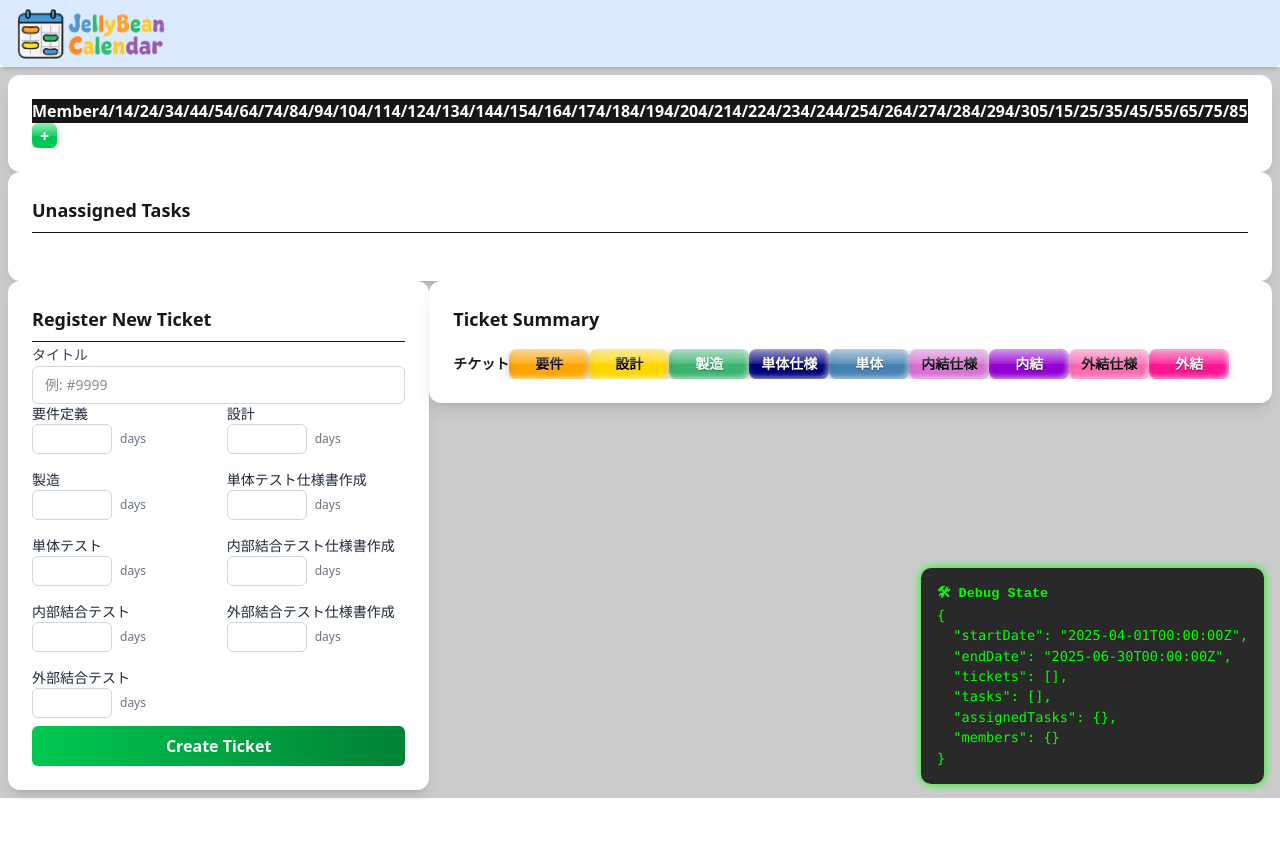
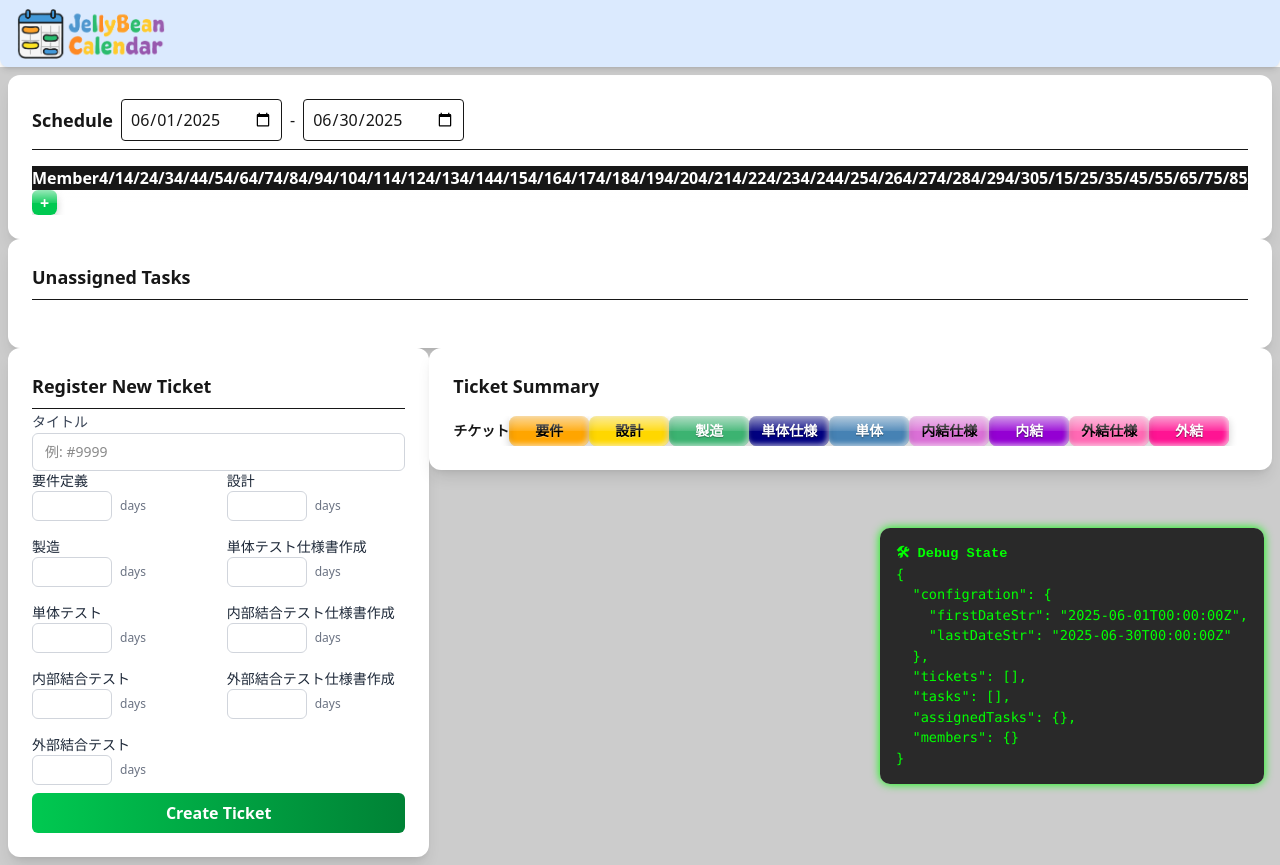
Before and after one commit to Yasu0812/schedule_maker, a Next.js app: page / in a window 1280 px wide. Before the commit the page ends 800 px from the top, so only its background shows below. Built offline with nearby package versions, Linux system fonts and the light colour scheme.

Commit message:
Add ScheduleConfiguration and ScheduleConfigurationService classes; refactor ScheduleMaker and related components to integrate schedule configuration management

```diff
--- a/src/app/common/DateUtil.ts
+++ b/src/app/common/DateUtil.ts
@@ -1,4 +1,3 @@
-
 export class DateUtil {
 
     /**
@@ -22,6 +21,61 @@ export class DateUtil {
     }
 
     /**
+     * 現在の日付をYYYY-MM-DDT00:00:00Z形式の文字列で返します。
+     * @returns
+     *
+     */
+    static getCurrentDateStr(): string {
+        const now = new Date();
+        return DateUtil.formatDate(now);
+    }
+
+    /**
+     * 現在の日付を元に、指定された日数を加算した日付をYYYY-MM-DDT00:00:00Z形式の文字列で返します。
+     * @param addDay 加算する日数
+     */
+    static getCurrentDateStrWithAddDay(addDay: number): string {
+        const now = this.getAddDate(new Date(), addDay);
+        return DateUtil.formatDate(now);
+    }
+
+    /**
+     * 現在の月の初日をYYYY-MM-DDT00:00:00Z形式の文字列で返します。
+     * @return
+     */
+    static getCurrentMonthFirstDateStr(): string {
+        const now = new Date();
+        const firstDay = new Date(Date.UTC(now.getUTCFullYear(), now.getUTCMonth(), 1));
+        return DateUtil.formatDate(firstDay);
+    }
+
+    /**
+     * 現在の月の初日をdateで返します。
+     */
+    static getCurrentMonthFirstDate(): Date {
+        const now = new Date();
+        return new Date(Date.UTC(now.getUTCFullYear(), now.getUTCMonth(), 1));
+    }
+
+    /**
+     * 現在の月の最終日をYYYY-MM-DDT00:00:00Z形式の文字列で返します。
+     * @return
+     */
+    static getCurrentMonthLastDateStr(): string {
+        const now = new Date();
+        const lastDay = new Date(Date.UTC(now.getUTCFullYear(), now.getUTCMonth() + 1, 0));
+        return DateUtil.formatDate(lastDay);
+    }
+
+    /**
+     * 現在の月の最終日をdateで返します。
+     */
+    static getCurrentMonthLastDate(): Date {
+        const now = new Date();
+        return new Date(Date.UTC(now.getUTCFullYear(), now.getUTCMonth() + 1, 0));
+    }
+
+    /**
      * 日付をYYYY-MM-DDT00:00:00Z形式の文字列に変換します。
      * @param date 日付オブジェクト
      * @returns
@@ -31,6 +85,18 @@ export class DateUtil {
         const month = String(date.getUTCMonth() + 1).padStart(2, "0");
         const day = String(date.getUTCDate()).padStart(2, "0");
         return `${year}-${month}-${day}T00:00:00Z`;
+    }
+
+    /**
+     * 日付をYYYY-MM-DD形式の文字列に変換します。
+     * @param date 日付オブジェクト
+     * @returns
+     */
+    static formatDateWithHyphenNoTimeZone(date: Date): string {
+        const year = date.getUTCFullYear();
+        const month = String(date.getUTCMonth() + 1).padStart(2, "0");
+        const day = String(date.getUTCDate()).padStart(2, "0");
+        return `${year}-${month}-${day}`;
     }
 
     /**
@@ -44,6 +110,19 @@ export class DateUtil {
             throw new Error("Invalid date format. Expected format is YYYY-MM-DDT00:00:00Z");
         }
         return new Date(dateStr);
+    }
+
+    /**
+     * YYYY-MM-DD形式の文字列を日付オブジェクトに変換します。
+     * @param dateStr
+     * @returns
+     */
+    static parseDateWithHyphen(dateStr: string): Date {
+        const regex = /^\d{4}-\d{2}-\d{2}$/;
+        if (!regex.test(dateStr)) {
+            throw new Error("Invalid date format. Expected format is YYYY-MM-DDT00:00:00Z");
+        }
+        return new Date(dateStr + "T00:00:00Z");
     }
 
     /**
--- a/src/app/components/calendar/CalendarBox.tsx
+++ b/src/app/components/calendar/CalendarBox.tsx
@@ -5,6 +5,8 @@ import { PlanedTask } from "@/app/models/PlanedTask";
 import { UUID } from "@/app/common/IdUtil";
 import { TaskManager } from "@/app/models/TaskManager";
 import { MemberManager } from "@/app/models/MemberManager";
+import { ScheduleConfiguration } from "@/app/models/ScheduleConfiguration";
+import { DateUtil } from "@/app/common/DateUtil";
 
 export default function CalendarBox(
     props: {
@@ -16,6 +18,8 @@ export default function CalendarBox(
         setMemberManager: (memberManager: MemberManager) => void,
         moveTargetTaskId: UUID | undefined,
         handleMoveTargetTask: (taskId: UUID | undefined) => void,
+        scheduleConfiguration: ScheduleConfiguration,
+        handleScheduleConfigurationChange: (scheduleConfiguration: ScheduleConfiguration) => void,
         children?: React.ReactNode,
     }
 ) {
@@ -29,6 +33,8 @@ export default function CalendarBox(
         setMemberManager,
         moveTargetTaskId,
         handleMoveTargetTask,
+        scheduleConfiguration,
+        handleScheduleConfigurationChange,
     } = props;
     const dayList = calendarManager.dayList;
 
@@ -36,6 +42,29 @@ export default function CalendarBox(
 
     return (
         <div>
+            <div className="flex items-center gap-2 border-b pb-2">
+                <h2 className="text-lg font-semibold">Schedule </h2>
+                <input type="date" className="border rounded p-2"
+                    value={DateUtil.formatDateWithHyphenNoTimeZone(scheduleConfiguration.firstDate)}
+                    onChange={(e) => {
+                        const newFirstDate = DateUtil.parseDateWithHyphen(e.target.value);
+                        const newConfig = scheduleConfiguration.updateFirstDate(newFirstDate);
+                        handleScheduleConfigurationChange(newConfig);
+                    }}
+                />
+                -
+
+                <input type="date" className="border rounded p-2"
+                    value={DateUtil.formatDateWithHyphenNoTimeZone(scheduleConfiguration.lastDate)}
+                    onChange={(e) => {
+                        const newLastDate = DateUtil.parseDateWithHyphen(e.target.value);
+                        const newConfig = scheduleConfiguration.updateLastDate(newLastDate);
+                        handleScheduleConfigurationChange(newConfig);
+                    }}
+                />
+            </div>
+            <div className="flex items-center gap-2 mb-4">
+            </div>
             <table className="calendar-box">
                 <thead>
                     <CalendarHeader dayListItems={dayList} />
--- /dev/null
+++ b/src/app/models/ScheduleConfiguration.ts
@@ -0,0 +1,68 @@
+import { DateUtil } from "../common/DateUtil";
+
+export class ScheduleConfiguration {
+
+    private readonly _firstDate: Date;
+    private readonly _lastDate: Date;
+
+    constructor(firstDate: Date | string, lastDate: Date | string) {
+
+        this._firstDate = typeof firstDate === 'string' ? DateUtil.parseDate(firstDate) : new Date(firstDate);
+        this._lastDate = typeof lastDate === 'string' ? DateUtil.parseDate(lastDate) : new Date(lastDate);
+
+        // // Ensure the first date is before the last date
+        // if (this._firstDate > this._lastDate) {
+        //     throw new Error("First date must be before last date.");
+        // }
+
+        const duration = Math.abs(this._lastDate.getTime() - this._firstDate.getTime());
+        // if over 1 year, throw error
+        if (duration > 365 * 24 * 60 * 60 * 1000) {
+            throw new Error("The duration between first date and last date must not exceed one year.");
+        }
+
+    }
+
+    get firstDate(): Date {
+        return this._firstDate;
+    }
+
+    get firstDateStr(): string {
+        return DateUtil.formatDate(this._firstDate);
+    }
+
+    get showFirstDate(): string {
+        return DateUtil.formatDateShow(this._firstDate);
+    }
+
+    get lastDate(): Date {
+        return this._lastDate;
+    }
+
+    get lastDateStr(): string {
+        return DateUtil.formatDate(this._lastDate);
+    }
+
+    get showLastDate(): string {
+        return DateUtil.formatDateShow(this._lastDate);
+    }
+
+    public updateDates(firstDate: Date | string, lastDate: Date | string) {
+        return new ScheduleConfiguration(firstDate, lastDate);
+    }
+
+    public updateFirstDate(firstDate: Date | string): ScheduleConfiguration {
+        return new ScheduleConfiguration(firstDate, this._lastDate);
+    }
+
+    public updateLastDate(lastDate: Date | string): ScheduleConfiguration {
+        return new ScheduleConfiguration(this._firstDate, lastDate);
+    }
+
+    static createDefaultConfiguration(): ScheduleConfiguration {
+        const firstDate = DateUtil.getCurrentMonthFirstDate();
+        const lastDate = DateUtil.getCurrentMonthLastDate();
+        return new ScheduleConfiguration(firstDate, lastDate);
+    }
+
+}
--- a/src/app/models/ScheduleStateManager.ts
+++ b/src/app/models/ScheduleStateManager.ts
@@ -3,6 +3,7 @@ import { AssignedTask } from "./AssignedTask";
 import { CalendarCellTask, CalendarCellTaskManager } from "./CalendarCellTask";
 import { MemberManager } from "./MemberManager";
 import { PlanedTask } from "./PlanedTask";
+import { ScheduleConfiguration } from "./ScheduleConfiguration";
 import { Task } from "./Task";
 import { TaskManager } from "./TaskManager";
 import { TicketManager } from "./Ticket";
@@ -15,6 +16,7 @@ export class ScheduleStateManager {
     private _ticketManager: TicketManager;
     private _planedTaskManager: PlanedTask;
     private _memberManager: MemberManager;
+    private _scheduleConfiguration: ScheduleConfiguration;
 
     constructor(
         calandarManager: CalendarCellTaskManager,
@@ -22,12 +24,14 @@ export class ScheduleStateManager {
         ticketManager: TicketManager,
         planedTaskManager: PlanedTask,
         memberManager: MemberManager,
+        scheduleConfiguration: ScheduleConfiguration,
     ) {
         this._calandarManager = calandarManager;
         this._taskManager = taskManager;
         this._ticketManager = ticketManager;
         this._planedTaskManager = planedTaskManager;
         this._memberManager = memberManager;
+        this._scheduleConfiguration = scheduleConfiguration;
     }
 
     get calandarManager(): CalendarCellTaskManager {
@@ -50,12 +54,17 @@ export class ScheduleStateManager {
         return this._memberManager;
     }
 
+    get scheduleConfiguration(): ScheduleConfiguration {
+        return this._scheduleConfiguration;
+    }
+
     public static ScheduleStateManagerFactory(firstDate: Date, lastDate: Date): ScheduleStateManager {
         const calandarManager = new CalendarCellTaskManager([], new Map<string, Map<string, CalendarCellTask>>(), firstDate, lastDate);
         const taskManager = new TaskManager(new Map<UUID, Task>());
         const ticketManager = new TicketManager([]);
         const planedTaskManager = new PlanedTask(new Map<UUID, AssignedTask>());
         const memberManager = new MemberManager(new Map<UUID, string>());
+        const scheduleConfiguration = ScheduleConfiguration.createDefaultConfiguration();
 
         return new ScheduleStateManager(
             calandarManager,
@@ -63,7 +72,7 @@ export class ScheduleStateManager {
             ticketManager,
             planedTaskManager,
             memberManager,
-
+            scheduleConfiguration
         );
     }
 
--- /dev/null
+++ b/src/app/models/serialize/ScheduleConfigurationSerializable.ts
@@ -0,0 +1,20 @@
+import { ScheduleConfiguration } from "../ScheduleConfiguration";
+
+export type ScheduleConfigurationSerializableType = {
+    firstDateStr: string;
+    lastDateStr: string;
+}
+
+export class ScheduleConfigurationSerializable {
+
+    public static serialize(configuration: ScheduleConfiguration): ScheduleConfigurationSerializable {
+        return {
+            firstDateStr: configuration.firstDateStr,
+            lastDateStr: configuration.lastDateStr
+        };
+    }
+
+    public static deserialize(data: ScheduleConfigurationSerializableType): ScheduleConfiguration {
+        return new ScheduleConfiguration(data.firstDateStr, data.lastDateStr);
+    }
+}
--- a/src/app/models/serialize/ScheduleStateJson.ts
+++ b/src/app/models/serialize/ScheduleStateJson.ts
@@ -8,13 +8,12 @@ import { Task } from "../Task";
 import { TaskManager } from "../TaskManager";
 import { TicketManager } from "../Ticket";
 import { TicketSerializable, TicketSerializableType } from "./TicketSerializable";
-import { DateUtil } from "@/app/common/DateUtil";
 import { PlanedTaskMapper } from "../PlanedTaskMapper";
 import { AssignedTaskSerializable, AssignedTaskSerializableType } from "./AssignedTaskSerializable";
+import { ScheduleConfigurationSerializable, ScheduleConfigurationSerializableType } from "./ScheduleConfigurationSerializable";
 
 type ScheduleStateJsonType = {
-    startDateStr: string;
-    endDateStr: string;
+    configration: ScheduleConfigurationSerializableType;
     tickets: TicketSerializableType[];
     tasks: Task[];
     assignedTasks: Record<UUID, AssignedTaskSerializableType>;
@@ -26,17 +25,16 @@ export class ScheduleStateJson {
     public static toJson(
         scheduleStateManager: ScheduleStateManager,
     ): string {
-        const startDate = scheduleStateManager.calandarManager.firstDate;
-        const endDate = scheduleStateManager.calandarManager.lastDate;
         const tickets = scheduleStateManager.ticketManager.getTicketList().map(ticket => TicketSerializable.serialize(ticket));
         const tasks = [...scheduleStateManager.taskManager.getTaskAll().values()];
         const assignedTasks = Object.fromEntries([...scheduleStateManager.planedTaskManager.getMap().entries()].map(([id, assignedTask]) => [id, AssignedTaskSerializable.serialize(assignedTask)]));
         const members = Object.fromEntries(scheduleStateManager.memberManager.memberMap);
+        const configration = scheduleStateManager.scheduleConfiguration;
+        const configrationSerialized = ScheduleConfigurationSerializable.serialize(configration);
 
 
         return JSON.stringify({
-            startDate: DateUtil.formatDate(startDate),
-            endDate: DateUtil.formatDate(endDate),
+            configration: configrationSerialized,
             tickets: tickets,
             tasks: tasks,
             assignedTasks: assignedTasks,
@@ -45,11 +43,10 @@ export class ScheduleStateJson {
     }
 
     public static fromJson(json: string): ScheduleStateManager {
-        const { startDateStr, endDateStr, tickets, tasks, assignedTasks, members } = this.jsonParse(json);
+        const { configration, tickets, tasks, assignedTasks, members } = this.jsonParse(json);
         const toManager = this.toManager(
             {
-                startDateStr,
-                endDateStr,
+                configration,
                 tickets,
                 tasks,
                 assignedTasks,
@@ -65,16 +62,14 @@ export class ScheduleStateJson {
     private static jsonParse(json: string): ScheduleStateJsonType {
         const data = JSON.parse(json);
 
-        const startDate = data.startDate;
-        const endDate = data.endDate;
+        const configration = data.configration;
         const tickets = data.tickets as TicketSerializableType[];
         const tasks = data.tasks as Task[];
         const assignedTasks = data.assignedTasks as Record<UUID, AssignedTaskSerializableType>;
         const members = data.members as Record<UUID, string>;
 
         return {
-            startDateStr: startDate,
-            endDateStr: endDate,
+            configration: configration,
             tickets: tickets,
             tasks: tasks,
             assignedTasks: assignedTasks,
@@ -85,10 +80,8 @@ export class ScheduleStateJson {
     private static toManager(
         param: ScheduleStateJsonType
     ) {
-        const { startDateStr, endDateStr, tickets, tasks, assignedTasks, members } = param;
+        const { configration, tickets, tasks, assignedTasks, members } = param;
 
-        const startDate = DateUtil.parseDate(startDateStr);
-        const endDate = DateUtil.parseDate(endDateStr);
 
         const ticketManager = new TicketManager(tickets.map(ticket => TicketSerializable.deserialize(ticket)));
 
@@ -96,6 +89,8 @@ export class ScheduleStateJson {
 
         const membersMap = new Map(Object.entries(members)) as Map<UUID, string>;
         const memberManager = new MemberManager(membersMap);
+
+        const scheduleConfiguration = ScheduleConfigurationSerializable.deserialize(configration);
 
         const assignedTasksMap = new Map(Object.entries(assignedTasks).map(([id, assignedTask]) => [id, AssignedTaskSerializable.deserialize(assignedTask)])) as Map<UUID, AssignedTask>;
         const planedTaskManager = new PlanedTask(assignedTasksMap);
@@ -110,8 +105,8 @@ export class ScheduleStateJson {
         const calendar = new CalendarCellTaskManager(
             memberManager.ids,
             planedTaskMapper,
-            startDate,
-            endDate,
+            scheduleConfiguration.firstDate,
+            scheduleConfiguration.lastDate,
         )
 
         return new ScheduleStateManager(
@@ -119,7 +114,8 @@ export class ScheduleStateJson {
             taskManager,
             ticketManager,
             planedTaskManager,
-            memberManager
+            memberManager,
+            scheduleConfiguration
         );
     }
 }
--- a/src/app/page.tsx
+++ b/src/app/page.tsx
@@ -2,7 +2,7 @@
 import { useEffect, useState } from "react";
 import Header from "./components/atom/Header";
 import { ScheduleStateManager } from "./models/ScheduleStateManager";
-import SceduleMaker from "./templates/SceduleMaker";
+import ScheduleMaker from "./templates/ScheduleMaker";
 import { ScheduleStateJson } from "./models/serialize/ScheduleStateJson";
 
 export default function Home() {
@@ -39,7 +39,7 @@ export default function Home() {
     return (
         <>
             <Header />
-            {!isLoading && schdule && <SceduleMaker
+            {!isLoading && schdule && <ScheduleMaker
                 schdule={schdule}
                 setSchedule={setSchedule}
             />}
--- /dev/null
+++ b/src/app/service/ScheduleConfigurationService.ts
@@ -0,0 +1,20 @@
+import { ScheduleConfiguration } from "../models/ScheduleConfiguration";
+
+export class ScheduleConfigurationService {
+
+    public getDefault(): ScheduleConfiguration {
+        return ScheduleConfiguration.createDefaultConfiguration();
+    }
+
+    public updateFirstDate(configuration: ScheduleConfiguration, firstDate: Date | string): ScheduleConfiguration {
+        return configuration.updateFirstDate(firstDate);
+    }
+
+    public updateLastDate(configuration: ScheduleConfiguration, lastDate: Date | string): ScheduleConfiguration {
+        return configuration.updateLastDate(lastDate);
+    }
+
+    public updateDates(configuration: ScheduleConfiguration, firstDate: Date | string, lastDate: Date | string): ScheduleConfiguration {
+        return configuration.updateDates(firstDate, lastDate);
+    }
+}
--- a/src/app/templates/SceduleMaker.tsx
+++ b/src/app/templates/ScheduleMaker.tsx
@@ -14,8 +14,9 @@ import TicketRegistrationBox from "../components/ticket/TicketRegistrationBox";
 import { MemberManager } from "../models/MemberManager";
 import MemberAddForm from "../components/member/MemberAddForm";
 import { ScheduleStateJson } from "../models/serialize/ScheduleStateJson";
+import { ScheduleConfiguration } from "../models/ScheduleConfiguration";
 
-export default function SceduleMaker(
+export default function ScheduleMaker(
     props: {
         schdule: ScheduleStateManager,
         setSchedule: Dispatch<SetStateAction<ScheduleStateManager | undefined>>
@@ -36,6 +37,7 @@ export default function SceduleMaker(
                 ticketManager,
                 prevSchedule.planedTaskManager,
                 prevSchedule.memberManager,
+                prevSchedule.scheduleConfiguration,
             );
         });
     }, [setSchedule]);
@@ -50,6 +52,7 @@ export default function SceduleMaker(
                 prevSchedule.ticketManager,
                 prevSchedule.planedTaskManager,
                 prevSchedule.memberManager,
+                prevSchedule.scheduleConfiguration,
             );
         });
     }, [setSchedule]);
@@ -59,8 +62,8 @@ export default function SceduleMaker(
             if (!prevSchedule) return prevSchedule;
 
             const newCalendarManager = new GetCalendarService().fromPlanedDatas(
-                prevSchedule.calandarManager.firstDate,
-                prevSchedule.calandarManager.lastDate,
+                prevSchedule.scheduleConfiguration.firstDate,
+                prevSchedule.scheduleConfiguration.lastDate,
                 prevSchedule.memberManager,
                 prevSchedule.ticketManager,
                 prevSchedule.taskManager,
@@ -73,6 +76,7 @@ export default function SceduleMaker(
                 prevSchedule.ticketManager,
                 planedTaskManager,
                 prevSchedule.memberManager,
+                prevSchedule.scheduleConfiguration,
             );
         });
     }, [setSchedule])
@@ -82,8 +86,8 @@ export default function SceduleMaker(
             if (!prevSchedule) return prevSchedule;
 
             const newCalendarManager = new GetCalendarService().fromPlanedDatas(
-                prevSchedule.calandarManager.firstDate,
-                prevSchedule.calandarManager.lastDate,
+                prevSchedule.scheduleConfiguration.firstDate,
+                prevSchedule.scheduleConfiguration.lastDate,
                 memberManager,
                 prevSchedule.ticketManager,
                 prevSchedule.taskManager,
@@ -95,9 +99,35 @@ export default function SceduleMaker(
                 prevSchedule.ticketManager,
                 prevSchedule.planedTaskManager,
                 memberManager,
+                prevSchedule.scheduleConfiguration,
             );
         });
     }, [setSchedule])
+
+
+    const handleScheduleConfigurationChange = useCallback((scheduleConfiguration: ScheduleConfiguration) => {
+        setSchedule((prevSchedule) => {
+            if (!prevSchedule) return prevSchedule;
+
+            const newCalendarManager = new GetCalendarService().fromPlanedDatas(
+                scheduleConfiguration.firstDate,
+                scheduleConfiguration.lastDate,
+                prevSchedule.memberManager,
+                prevSchedule.ticketManager,
+                prevSchedule.taskManager,
+                prevSchedule.planedTaskManager,
+            );
+            return new ScheduleStateManager(
+                newCalendarManager,
+                prevSchedule.taskManager,
+                prevSchedule.ticketManager,
+                prevSchedule.planedTaskManager,
+                prevSchedule.memberManager,
+                scheduleConfiguration,
+            );
+        });
+    }, [setSchedule])
+
 
 
 
@@ -119,6 +149,8 @@ export default function SceduleMaker(
                             setMemberManager={handleMemberManagerChange}
                             moveTargetTaskId={moveTargetTaskId}
                             handleMoveTargetTask={handleMoveTargetTask}
+                            scheduleConfiguration={schdule.scheduleConfiguration}
+                            handleScheduleConfigurationChange={handleScheduleConfigurationChange}
                         >
                             <MemberAddForm memberManager={schdule.memberManager} handleMemberManagerChange={handleMemberManagerChange} />
                         </CalendarBox>
```
